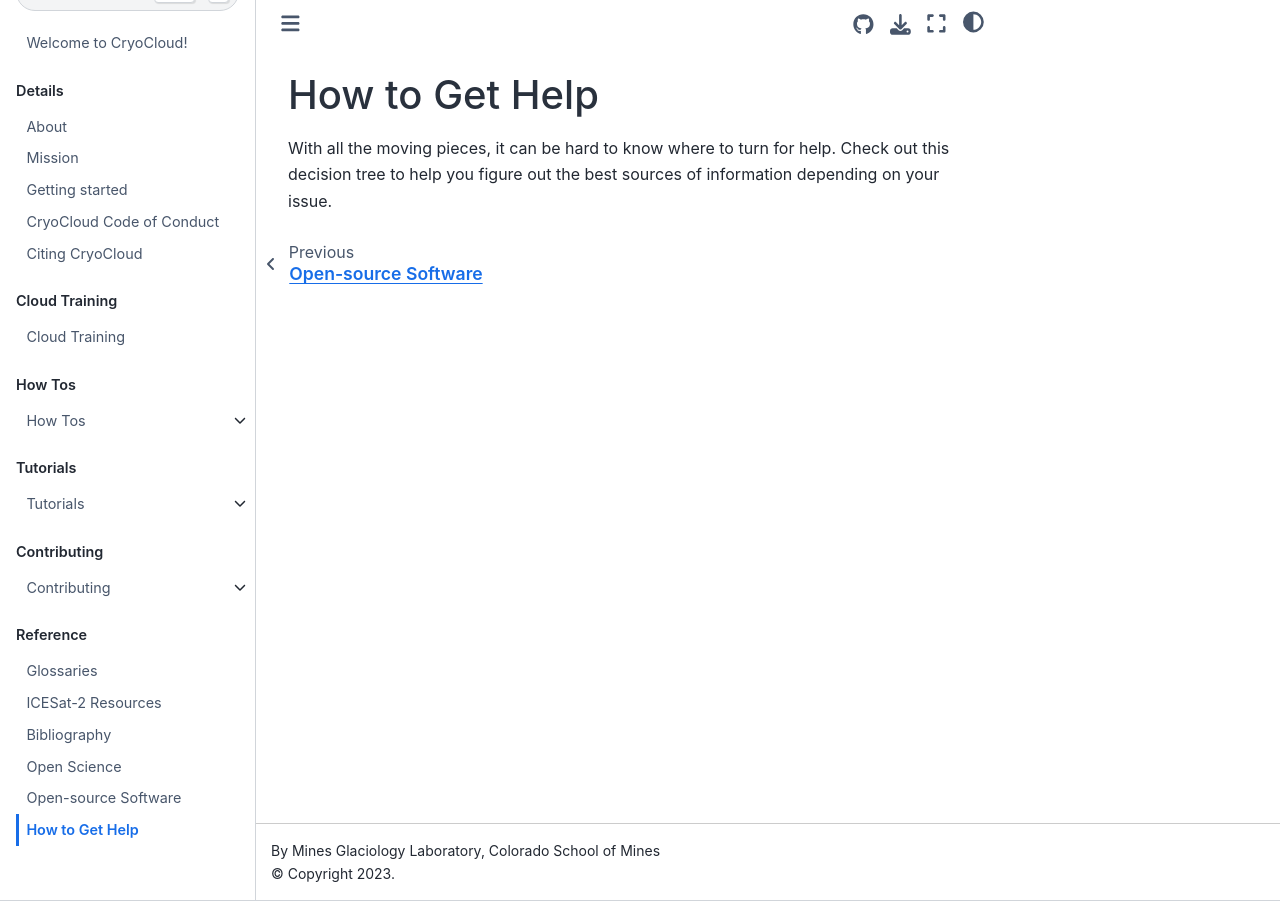
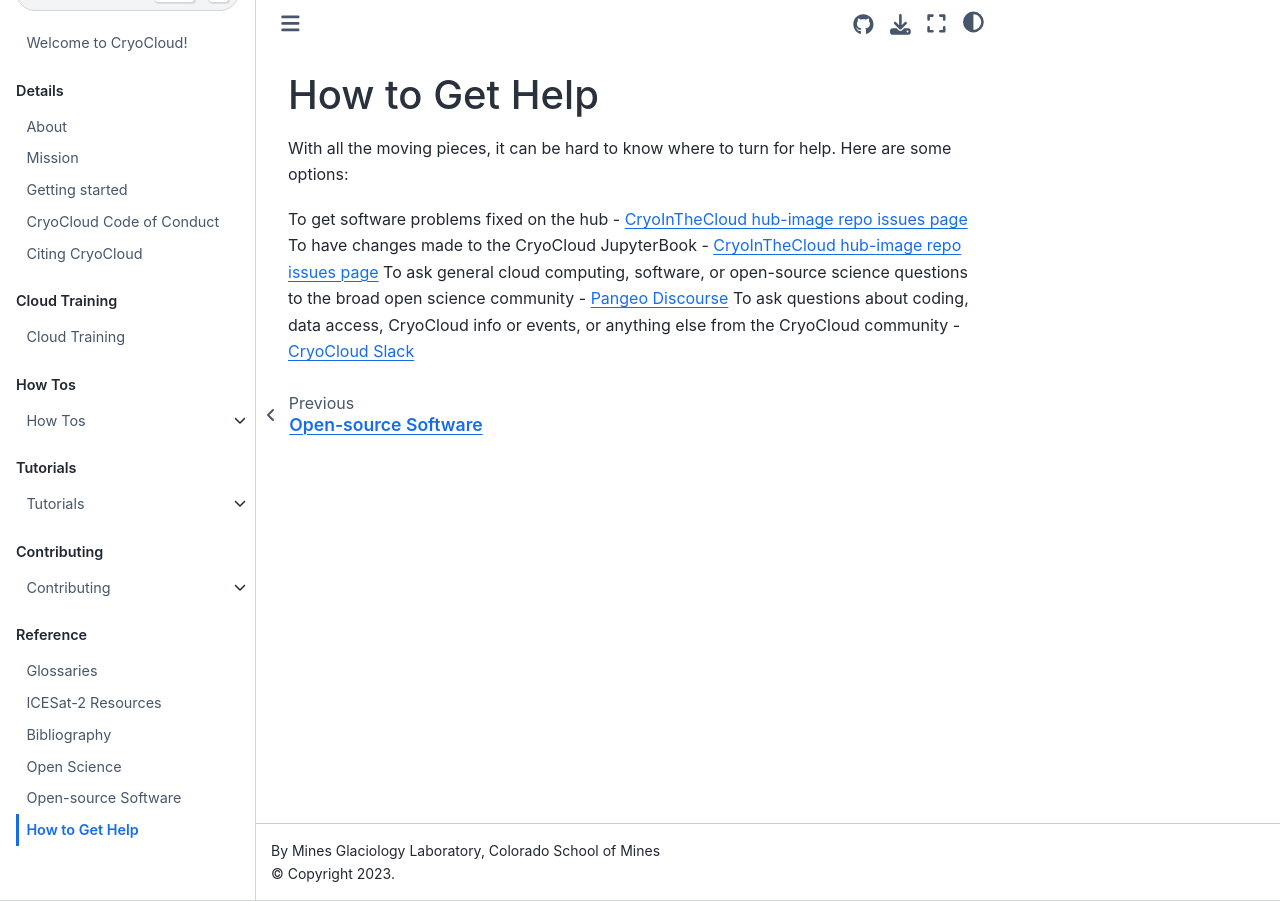
Before and after one commit to CryoInTheCloud/CryoCloudWebsite, a Jupyter Book: the page built from book/reference/questions.md, in a window 1280 px wide. Built offline with Jupyter Book 1.0.4 settings and Sphinx 7.4.7 and the Sphinx Book theme 1.1.4, drawn with Linux system fonts in a browser that asks for light colours; pages that are not in the unit, such as notebooks, are missing from menus.

Commit message:
Update to help page

```diff
--- a/book/reference/questions.md
+++ b/book/reference/questions.md
@@ -1,4 +1,8 @@
 # How to Get Help
 
-With all the moving pieces, it can be hard to know where to turn for help.
-Check out this decision tree to help you figure out the best sources of information depending on your issue.
+With all the moving pieces, it can be hard to know where to turn for help. Here are some options:
+
+To get software problems fixed on the hub - [CryoInTheCloud hub-image repo issues page](https://github.com/CryoInTheCloud/hub-image/issues)
+To have changes made to the CryoCloud JupyterBook - [CryoInTheCloud hub-image repo issues page](https://github.com/CryoInTheCloud/CryoCloudWebsite/issues)
+To ask general cloud computing, software, or open-source science questions to the broad open science community - [Pangeo Discourse](https://discourse.pangeo.io/c/science/icesat-2/16)
+To ask questions about coding, data access, CryoCloud info or events, or anything else from the CryoCloud community - [CryoCloud Slack](http://cryospherecloud.slack.com)
```
